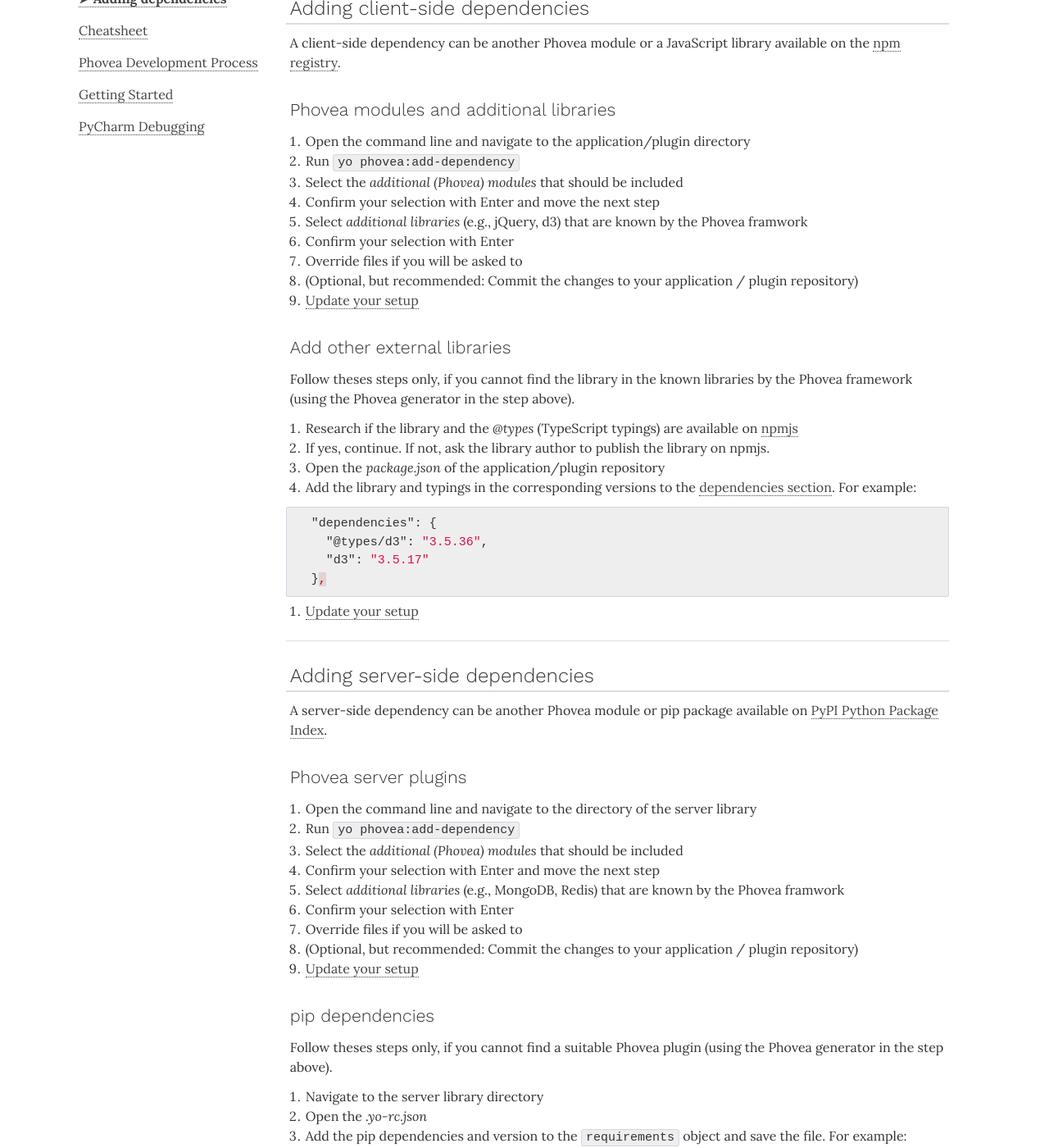
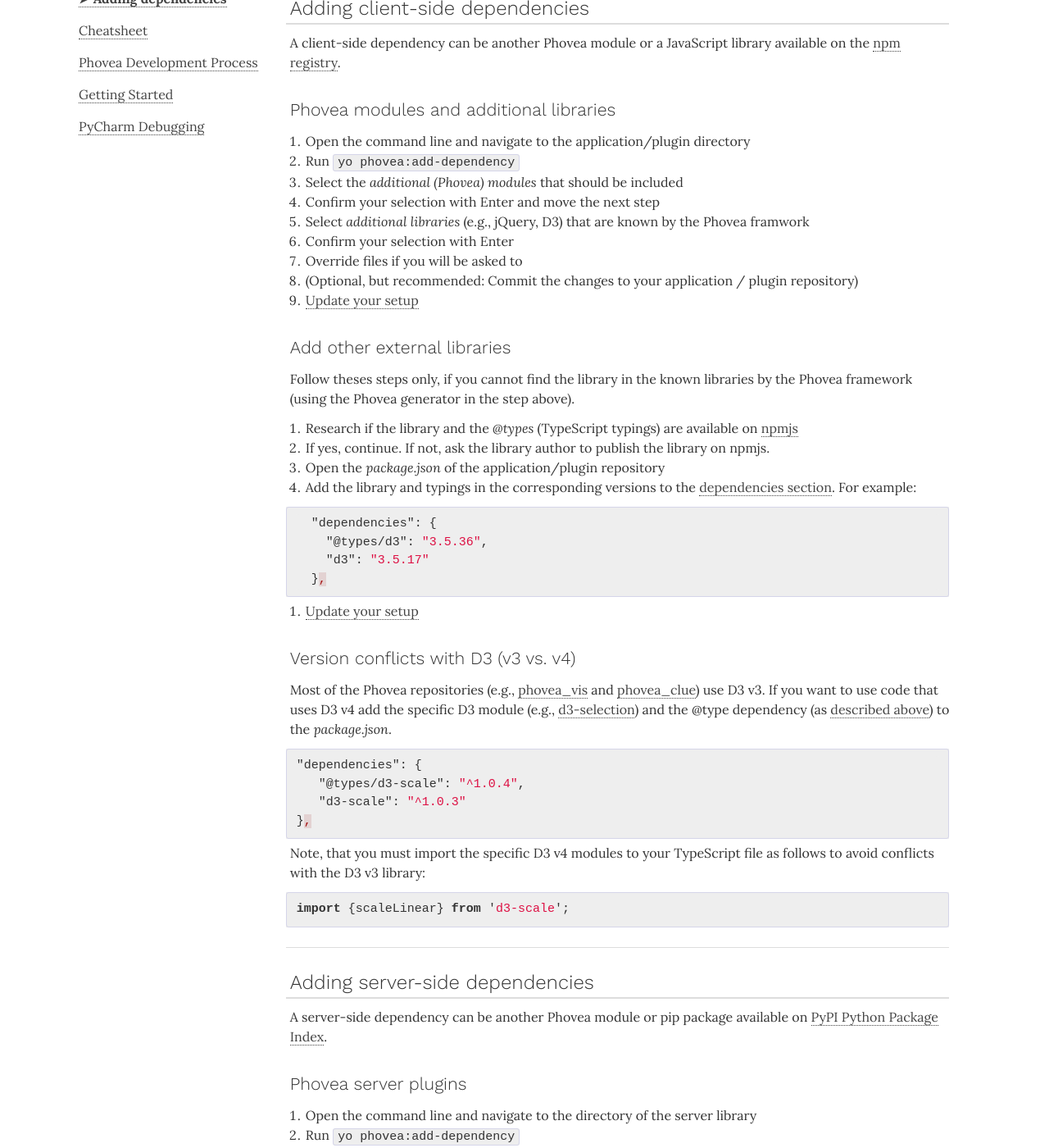
Before and after one commit to phovea/phovea.github.io, a Jekyll site: the page built from contributors/adding-dependencies.md, in a window 1280 px wide and 1400 px high, scrolled down 265 px. Shown: the whole window at 82% size. Built offline with Jekyll 4.4.1, drawn with Linux system fonts in a browser that asks for light colours; nearby versions of some CDN libraries; some web fonts are replaced.

Commit message:
Integrated the D3 v3 vs. v4 to add dependencies

````diff
--- a/contributors/adding-dependencies.md
+++ b/contributors/adding-dependencies.md
@@ -19,12 +19,13 @@ A client-side dependency can be another Phovea module or a JavaScript library av
 2. Run `yo phovea:add-dependency`
 3. Select the *additional (Phovea) modules* that should be included
 4. Confirm your selection with Enter and move the next step
-5. Select *additional libraries* (e.g., jQuery, d3) that are known by the Phovea framwork
+5. Select *additional libraries* (e.g., jQuery, D3) that are known by the Phovea framwork
 6. Confirm your selection with Enter
 7. Override files if you will be asked to
 8. (Optional, but recommended: Commit the changes to your application / plugin repository)
 9. [Update your setup](#update-setup)
 
+<a id="add-external-libs"></a>
 
 ### Add other external libraries
 
@@ -43,6 +44,24 @@ Follow theses steps only, if you cannot find the library in the known libraries
   ```
 
 5. [Update your setup](#update-setup)
+
+
+### Version conflicts with D3 (v3 vs. v4)
+
+Most of the Phovea repositories (e.g., [phovea_vis](https://github.com/phovea/phovea_vis/) and [phovea_clue](https://github.com/phovea/phovea_clue)) use D3 v3. If you want to use code that uses D3 v4 add the specific D3 module (e.g., [d3-selection](https://github.com/d3/d3-selection)) and the @type dependency (as [described above](#add-external-libs)) to the *package.json*.
+
+```json
+"dependencies": {
+   "@types/d3-scale": "^1.0.4",
+   "d3-scale": "^1.0.3"
+},
+```
+
+Note, that you must import the specific D3 v4 modules to your TypeScript file as follows to avoid conflicts with the D3 v3 library:
+
+```js
+import {scaleLinear} from 'd3-scale';
+```
 
 -----
 
````
